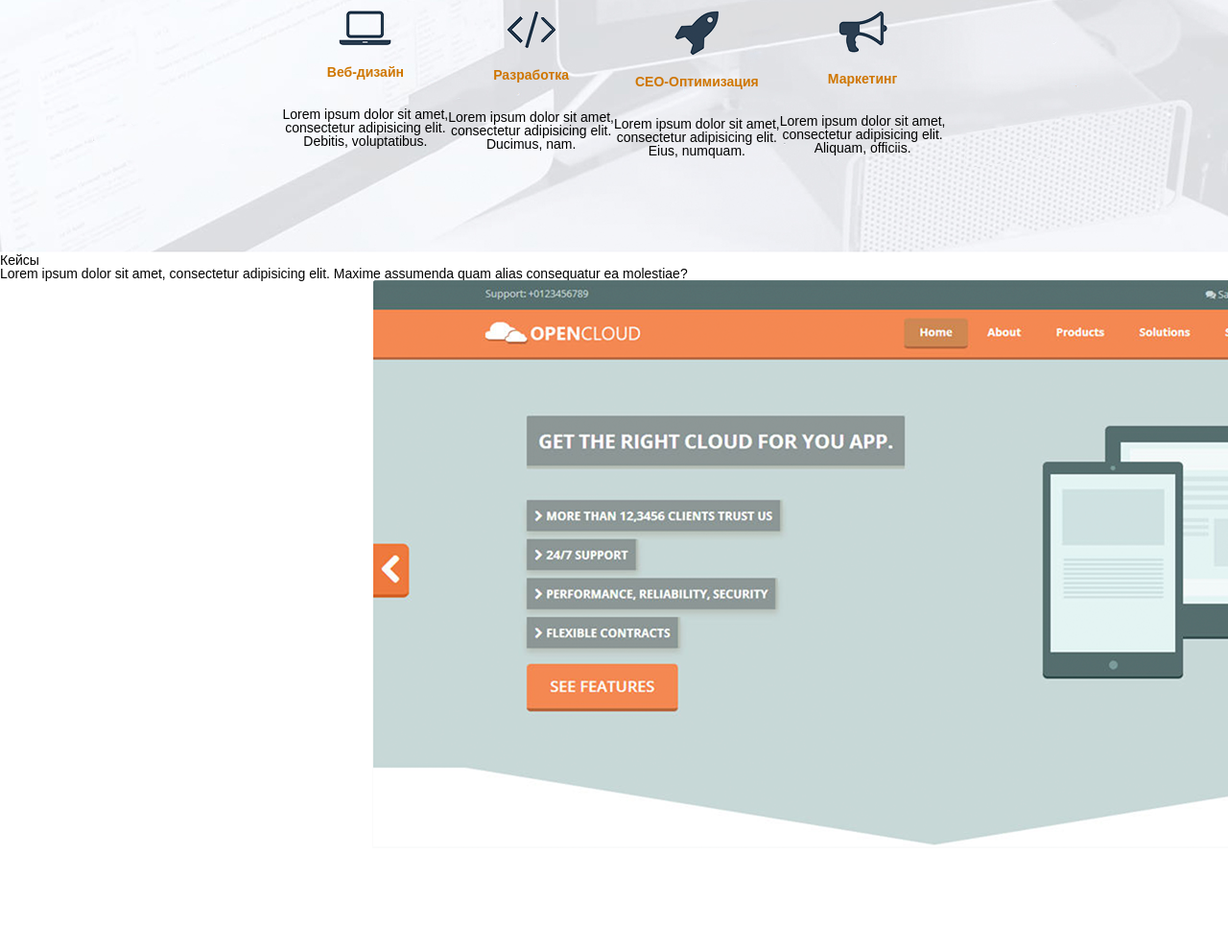
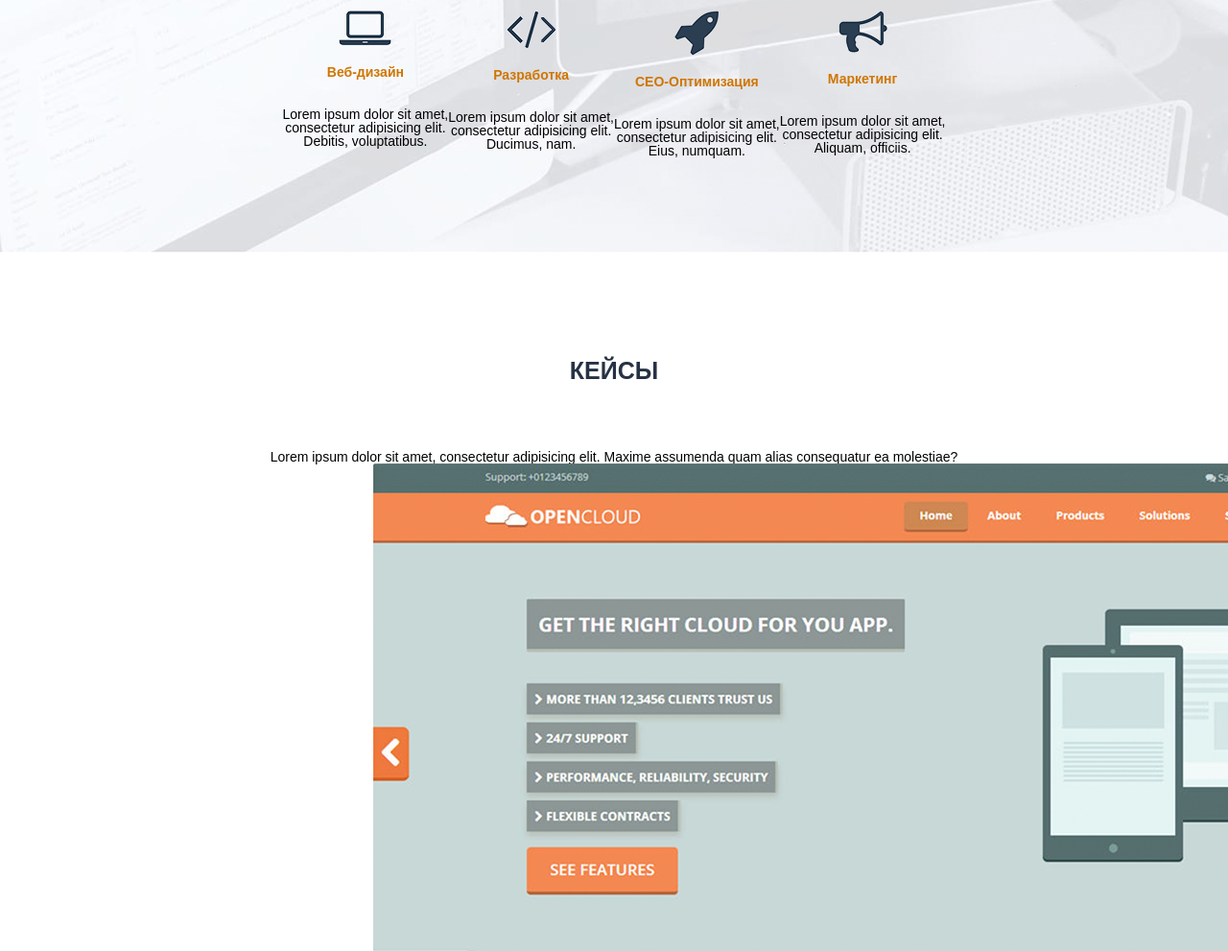
Before and after one commit to GustyCarnival38/GustyCarnival38.githab.io, a plain HTML site: page source/index.html in a window 1280 px wide. Shown: the part 1842-2833 px from the top of the page at 96% size. Drawn offline with Linux system fonts and the light colour scheme.

Commit message:
Add files via upload

```diff
--- a/source/CSS/style.css
+++ b/source/CSS/style.css
@@ -119,3 +119,17 @@ nav{
     color: #cf7600;
     font-weight: bold;
 }
+.cases{
+    width: 100%;
+    height: 100%;
+    text-align: center;
+}
+.cases h2{
+    padding-top: 110px;
+    font-size: 25px;
+    font-weight: bold;
+    color: #263244;
+}
+.cases p{
+    padding-top: 70px;
+}
--- a/source/index.html
+++ b/source/index.html
@@ -68,11 +68,11 @@
     </div>
     </div>
     </div>
-    <div>
-        <h2>Кейсы</h2>
+    <div class="cases">
+        <h2>КЕЙСЫ</h2>
         <p>Lorem ipsum dolor sit amet, consectetur adipisicing elit. Maxime assumenda quam alias consequatur ea molestiae?</p>
         <img src="img/%D1%84%D0%BE%D1%82%D0%BA%D0%B0.png" alt="">
-        <div>
+        <div class="project">
            <h3>
             <p>CLIENT:</p>
             </h3>
```
Also changed, not shown: source/img/ekran.png (added), source/img/фотка11.jpg (added), source/img/фотка22.png (added).
